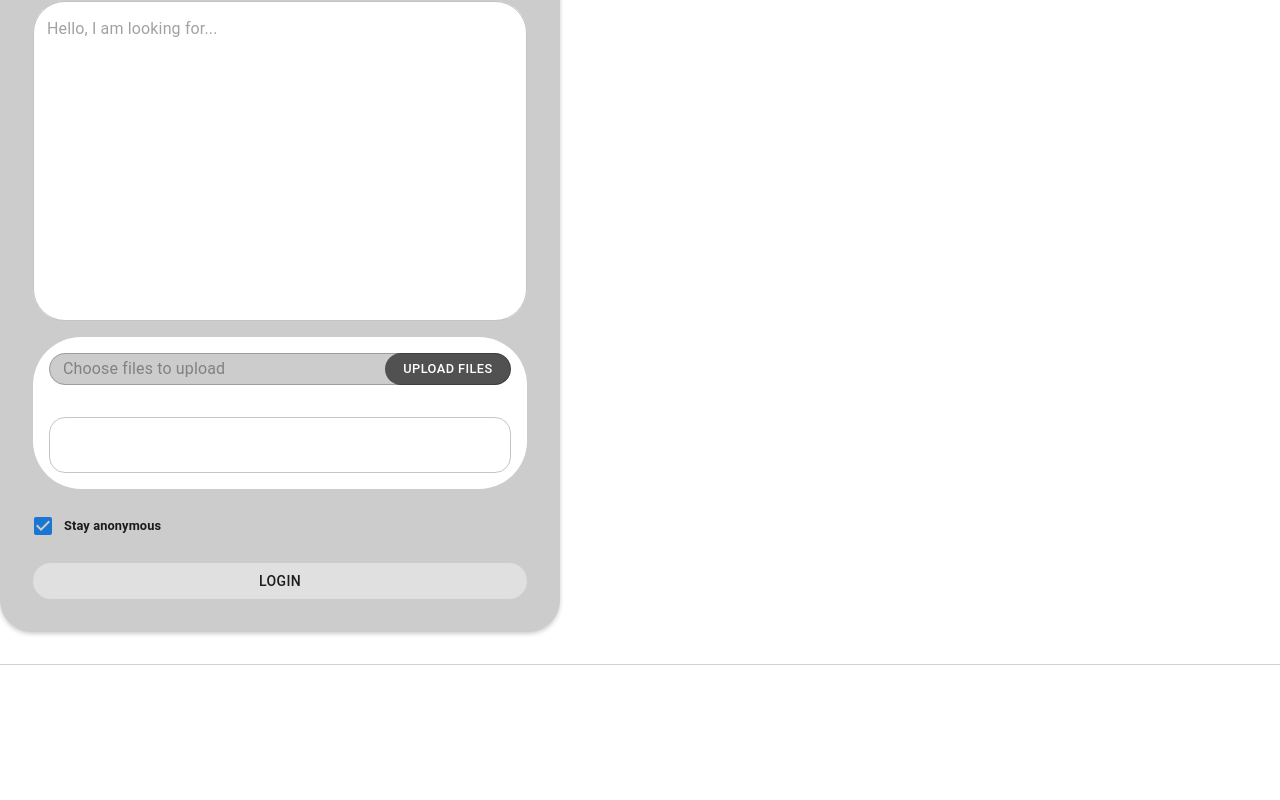
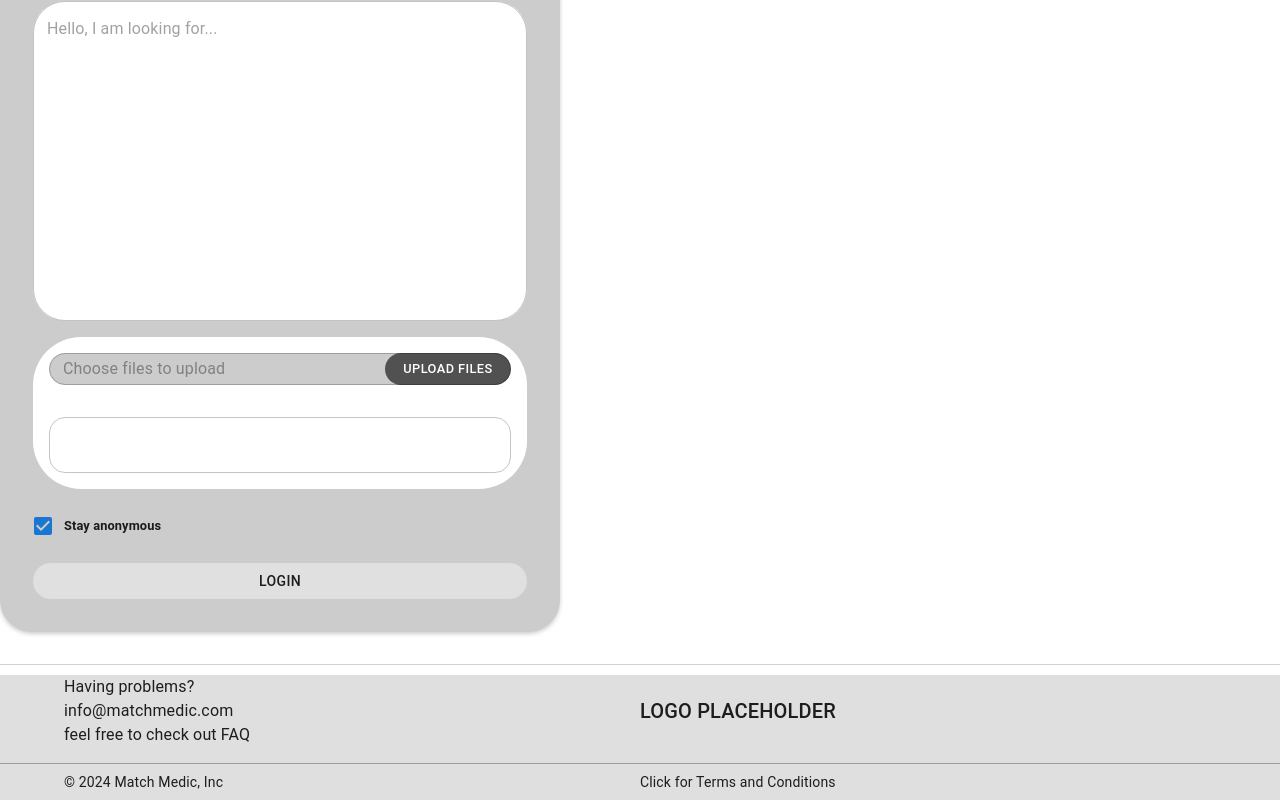
Before and after one commit to EnesFly/match-medic, a React (Vite) app: page / in a window 1280 px wide. Shown: the part 1229-2029 px from the top of the page. Before the commit the page ends 1894 px from the top, so only its background shows below. Built offline with nearby package versions, Linux system fonts and the light colour scheme; no server answers; the database is empty.

Commit message:
footer works but bad margins

```diff
--- a/src/App.jsx
+++ b/src/App.jsx
@@ -5,12 +5,12 @@ import { CssBaseline, Typography } from '@mui/material';
 import ButtonComponent from './components/Button';
 import CardGrid from './components/CardGrid';
 import MessageForm from './layout/MessageForm';
+import Footer from './layout/Footer';
 import { db } from "./firebase";
 import { collection, getDocs } from 'firebase/firestore';
 
-console.log("App script started.");
+console.log("App started.");
 
-//
 import arcanineImage from './assets/dummyassets/arcanine.gif';
 import charizardMegaxImage from './assets/dummyassets/charizard-megax.gif';
 import charizardMegayImage from './assets/dummyassets/charizard-megay.gif';
@@ -150,6 +150,7 @@ const DummyData = [
         />
         <ButtonComponent />
         <MessageForm />
+        <Footer/>
       </div>
     </>
   );
--- /dev/null
+++ b/src/layout/Footer.jsx
@@ -0,0 +1,41 @@
+import React from 'react';
+import { Box, Typography, Container, Grid } from '@mui/material';
+
+const Footer = () => {
+  return (
+    <Box sx={{ bgcolor: '#DFDFDF', width: '100%' }}>
+      <Container maxWidth="lg">
+        <Grid container justifyContent="space-between" alignItems="center">
+          <Grid item xs={12} sm={6}>
+            <Box>
+              <Typography variant="body1">Having problems?</Typography>
+              <Typography variant="body1">info@matchmedic.com</Typography>
+              <Typography variant="body1">feel free to check out FAQ</Typography>
+            </Box>
+          </Grid>
+          <Grid item xs={12} sm={6}>
+            {/* Logo TODO */}
+            <Box>
+              {/* Logo TODO */}
+              <Typography variant="h6">LOGO PLACEHOLDER</Typography>
+            </Box>
+          </Grid>
+        </Grid>
+      </Container>
+      <Box sx={{ borderTop: 1, borderColor: 'grey.500', mt: 2, py: 1 }}>
+        <Container maxWidth="lg">
+          <Grid container justifyContent="space-between" alignItems="center">
+            <Grid item xs={12} sm={6}>
+              <Typography variant="body2">© 2024 Match Medic, Inc</Typography>
+            </Grid>
+            <Grid item xs={12} sm={6}>
+              <Typography variant="body2">Click for Terms and Conditions</Typography>
+            </Grid>
+          </Grid>
+        </Container>
+      </Box>
+    </Box>
+  );
+};
+
+export default Footer;
```
